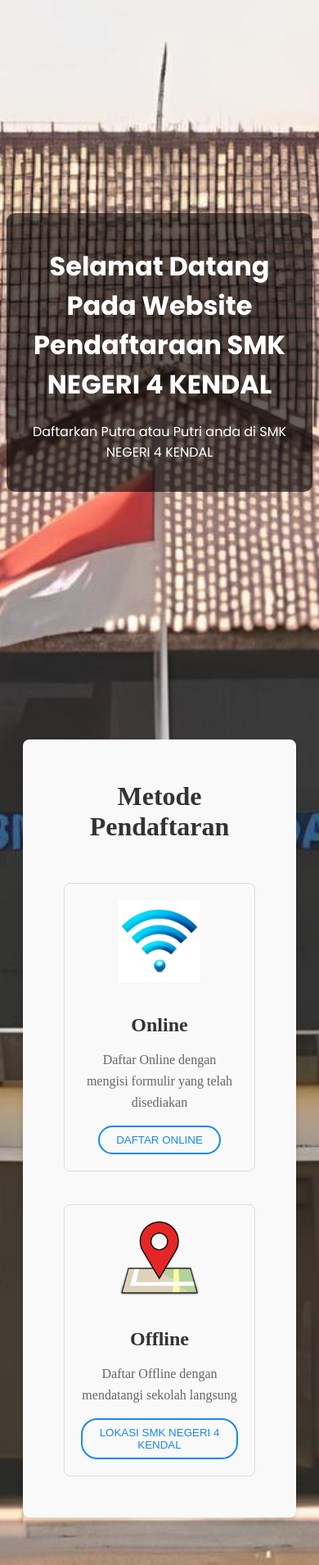
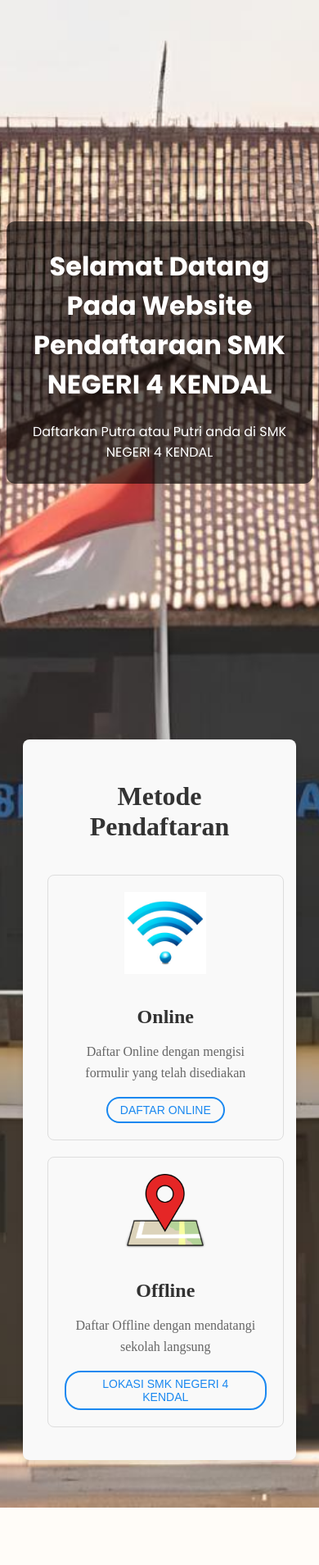
Before and after one commit to cicakbakar-eng/WEBSITE-PENDAFTARAAN, a PHP site: page / in a window 390 px wide. Shown: the whole page at 82% size. After the commit the page ends 1839 px from the top, so only its background shows below. Run offline with PHP 8.4, Linux system fonts and the light colour scheme.

Commit message:
commit kedua ganteng

```diff
--- a/stylelandingpage.css
+++ b/stylelandingpage.css
@@ -1,4 +1,5 @@
 @import url('https://fonts.googleapis.com/css2?family=Bebas+Neue&family=Poppins:ital,wght@0,100;0,200;0,300;0,400;0,500;0,600;0,700;0,800;0,900;1,100;1,200;1,300;1,400;1,500;1,600;1,700;1,800;1,900&display=swap');
+
 /* AWAL STYLE BODY */
 body {
     background-image: url(FOTO/skanifo2.jpg);
@@ -6,6 +7,7 @@
     background-repeat: no-repeat;
     background-position: center;
 }
+
 /* AKHIR STYLE BODY */
 
 /* AWAL STYLE SAMBUTAN */
@@ -79,6 +81,7 @@
     color: #666;
     line-height: 1.6;
 }
+
 .BUTTON {
     padding: 8px 20px;
     background-color: transparent;
@@ -87,4 +90,27 @@
     border-radius: 20px;
     cursor: pointer;
 }
+
 /* AKHIR STYLE METODE */
+
+/* MEDIA QUERIES UNTUK RESPONSIVITAS */
+@media screen and (max-width: 768px) {
+    .METODE-CARD-CONTENT {
+        flex-direction: column; /* Mengubah arah flex menjadi vertikal */
+        align-items: center; /* Memusatkan item secara vertikal */
+    }
+
+    .METODE-CARD-CONTENT-ITEM {
+        width: 90%; /* Menggunakan persentase agar responsif */
+        margin: 10px 0; /* Mengurangi margin antar item */
+    }
+
+    .BUTTON {
+        padding: 6px 15px; /* Mengurangi padding tombol */
+        font-size: 14px; /* Mengurangi ukuran font tombol */
+    }
+
+    .SAMBUTAN-OVERLAY{
+        padding: 10px;
+    }
+}
```
